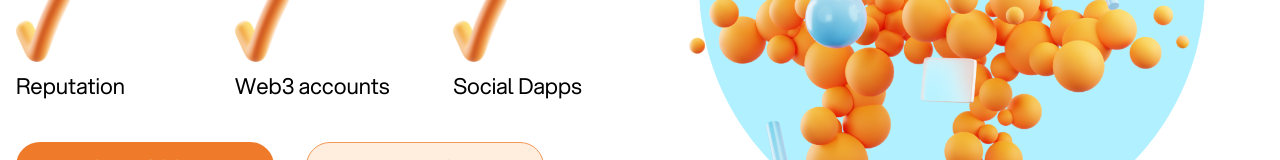
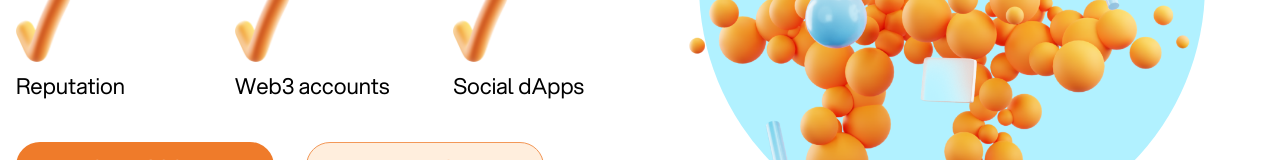
Before and after one commit to woolballer/woolball-app, a Next.js app: page / in a window 1280 px wide. Shown: the part 545-705 px from the top of the page. Built offline with nearby package versions, Linux system fonts and the light colour scheme.

Commit message:
change Dapps to dApps

```diff
--- a/pages/index.tsx
+++ b/pages/index.tsx
@@ -58,7 +58,9 @@ export default function Home() {
             lineHeight={{ base: '24px', md: '26px', lg: '32px' }}
             paddingRight={{ base: 0, md: 16 }}
           >
-            Woolball is a new name system that makes it super easy to connect people, apps, and identities using links. With Woolball you can build stuff like:
+            Woolball is a new name system that makes it super easy to connect
+            people, apps, and identities using links. With Woolball you can
+            build stuff like:
           </Text>
           <SimpleGrid
             columns={{ base: 1, lg: 3 }}
@@ -71,7 +73,7 @@ export default function Home() {
           >
             <UseCase>Reputation</UseCase>
             <UseCase>Web3 accounts</UseCase>
-            <UseCase>Social Dapps</UseCase>
+            <UseCase>Social dApps</UseCase>
           </SimpleGrid>
           <ActionButtons />
         </Stack>
@@ -96,7 +98,8 @@ export default function Home() {
             fontSize={{ base: '24px', md: '32px', lg: '40px' }}
             lineHeight={{ base: '32px', md: '40px', lg: '48px' }}
           >
-            We are currently building Woolball! Specs and code will follow soon, see our roadmap 👇
+            We are currently building Woolball! Specs and code will follow soon,
+            see our roadmap 👇
           </Text>
         </Flex>
         <Flex w={'100%'} align={'center'} flex={1} justify={'center'}>
@@ -112,7 +115,9 @@ export default function Home() {
               }}
             >
               <HStack>
-                <Text fontSize={'16px'}>read a whole article about woolball</Text>
+                <Text fontSize={'16px'}>
+                  read a whole article about woolball
+                </Text>
 
                 <ArrowIcon />
               </HStack>
```
